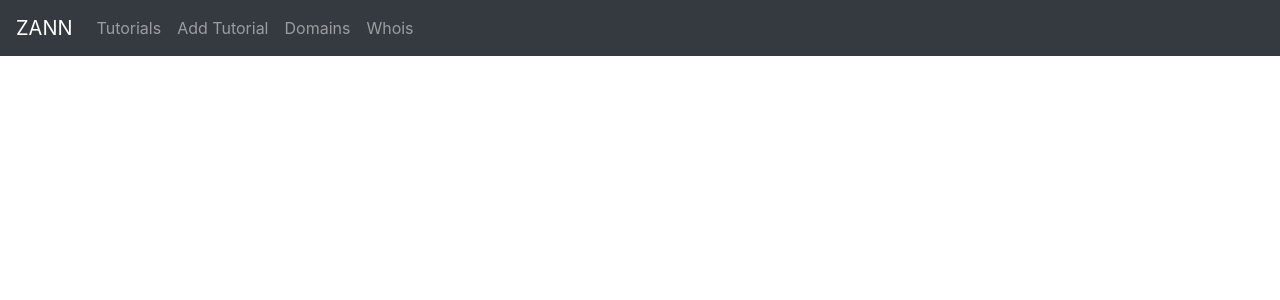
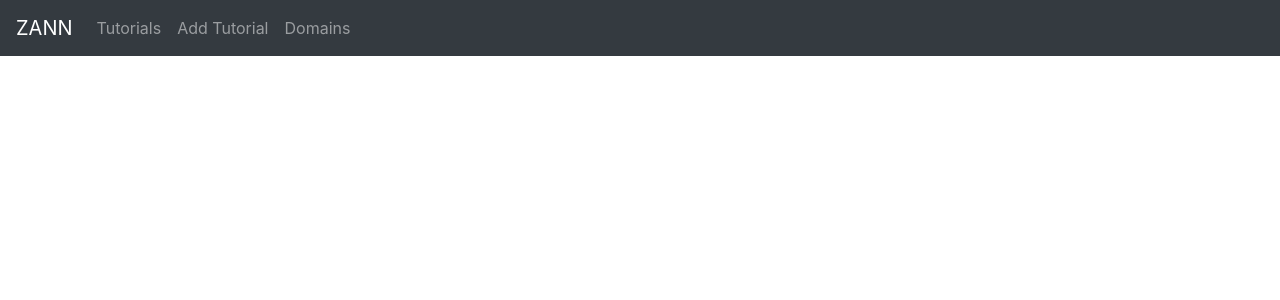
Before and after one commit to zann1e/jstutorials, a React (Create React App) app in the folder frontend/: page /whois in a window 1280 px wide. Shown: the top 300 px of the page. Built offline with nearby package versions, Linux system fonts and the light colour scheme.

Commit message:
Remove Whois item from nav bar.

```diff
--- a/frontend/src/App.js
+++ b/frontend/src/App.js
@@ -34,11 +34,6 @@ class App extends Component {
                                     Domains
                                 </Link>
                             </li>
-                            <li className="nav-item">
-                                <Link to={"/whois"} className="nav-link">
-                                    Whois
-                                </Link>
-                            </li>
                         </div>
                     </nav>
 
--- a/frontend/src/components/DomainsList.js
+++ b/frontend/src/components/DomainsList.js
@@ -1,5 +1,6 @@
 import React, { Component } from "react";
 import WhoisDataService from "../services/whois.services";
+import { Link } from "react-router-dom";
 
 export default class DomainsList extends Component {
     constructor(props) {
@@ -39,8 +40,10 @@ export default class DomainsList extends Component {
                     <ul className="list-group">
                         {domains &&
                         domains.map((domain, index) => (
-                            <li className="list-group-item" key={index}>
-                                {domain.domain}
+                            <li className="list-group-item"
+                                key={index}
+                            >
+                                <Link to={`/whois/${domain.domain}`}>{domain.domain}</Link>
                             </li>
                         ))}
                     </ul>
```
